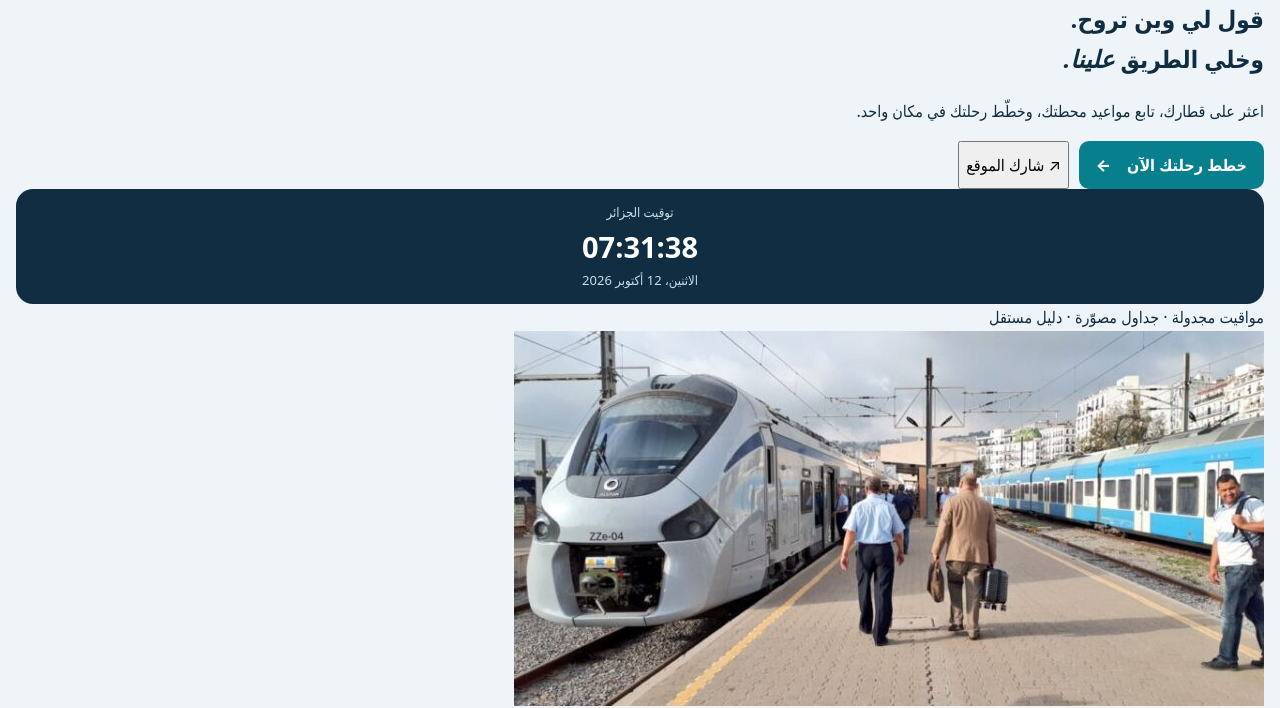
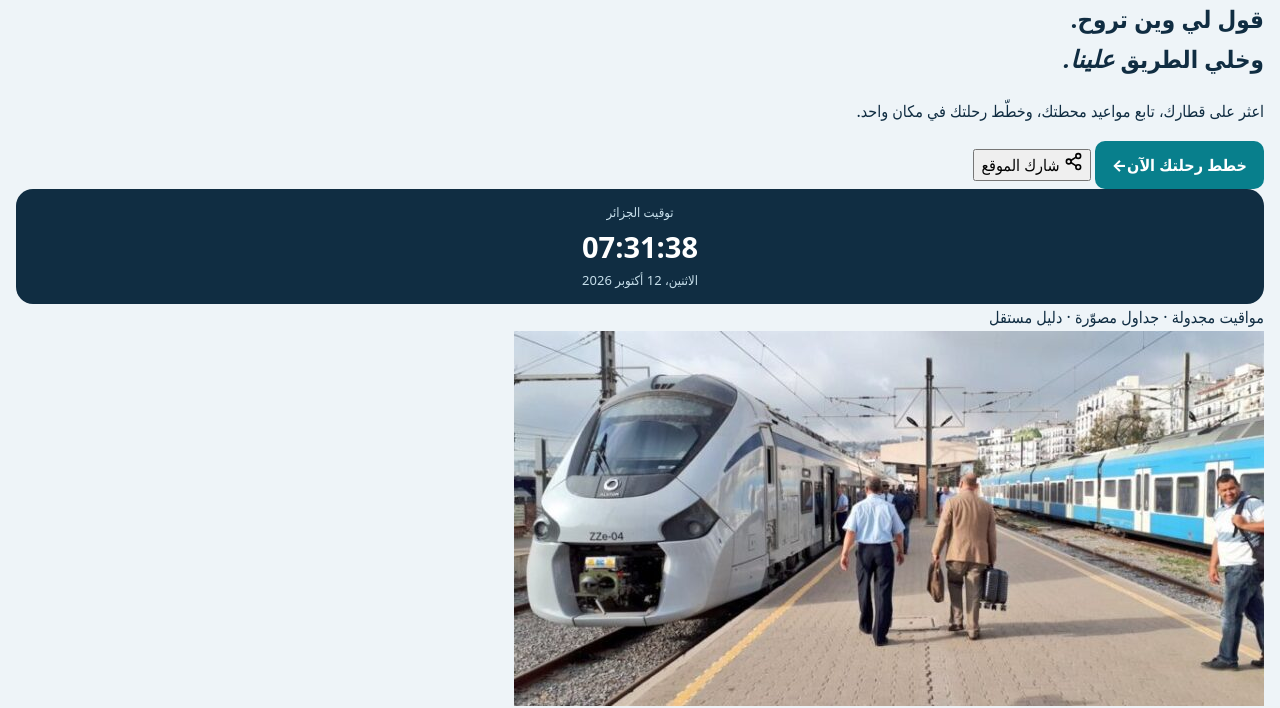
Before and after one commit to imadtbn/trains-dz, a website with bundled scripts: page index.html in a window 1280 px wide. Shown: the part 102-810 px from the top of the page. Built offline with nearby package versions, Linux system fonts and the light colour scheme.

Commit message:
Align hero share button alongside journey CTA with share icon

```diff
--- a/index.html
+++ b/index.html
@@ -18,7 +18,7 @@
     <meta property="og:image" content="https://imadtbn.github.io/trains-dz/assets/images/share.png">
     <meta name="twitter:card" content="summary_large_image">
     <link rel="stylesheet" href="assets/css/sntf-trains.css">
-    <link rel="stylesheet" href="assets/css/site.css?v=20261002-unified-hero">
+    <link rel="stylesheet" href="assets/css/site.css?v=20261012-hero-share">
     <link rel="icon" type="image/svg+xml" href="assets/images/icon.svg">
     <link rel="icon" type="image/png" sizes="32x32" href="assets/images/favicon-32.png">
     <link rel="icon" type="image/png" sizes="16x16" href="assets/images/favicon-16.png">
@@ -94,12 +94,16 @@
             <div class="shell hero-layout">
                 <div class="hero-copy"><span class="hero-label"><i></i> الجزائر، محطة بمحطة</span>
                     <h1>قول لي وين تروح.<br>وخلي الطريق <em>علينا.</em></h1>
-                    <p>اعثر على قطارك، تابع مواعيد محطتك، وخطّط رحلتك في مكان واحد.</p><div class="hero-actions" style="display:flex;flex-wrap:wrap;align-items:stretch;gap:10px;margin-top:13px">
-                        <a class="button hero-action" style="margin-top:0;gap:16px;justify-content:center"
-                            href="sectors/sntf-search.html">خطط رحلتك الآن <span>←</span></a>
-                        <button class="share-open" type="button" aria-haspopup="dialog"
-                            aria-controls="share-dialog" style="width:auto;min-height:46px;justify-content:center">
-                            <span aria-hidden="true">↗</span> شارك الموقع
+                    <p>اعثر على قطارك، تابع مواعيد محطتك، وخطّط رحلتك في مكان واحد.</p><div class="hero-actions">
+                        <a class="button hero-action" href="sectors/sntf-search.html">خطط رحلتك الآن <span aria-hidden="true">←</span></a>
+                        <button class="share-open hero-share-button" type="button" aria-haspopup="dialog"
+                            aria-controls="share-dialog">
+                            <svg viewBox="0 0 24 24" width="19" height="19" fill="none" stroke="currentColor"
+                                stroke-width="2" stroke-linecap="round" stroke-linejoin="round" aria-hidden="true">
+                                <circle cx="18" cy="5" r="3"/><circle cx="6" cy="12" r="3"/><circle cx="18" cy="19" r="3"/>
+                                <path d="m8.7 10.7 6.6-4.3M8.7 13.3l6.6 4.3"/>
+                            </svg>
+                            <span>شارك الموقع</span>
                         </button>
                     </div>
                     <div class="clock-box"><span>توقيت الجزائر</span><time id="clock" aria-live="off"
```
